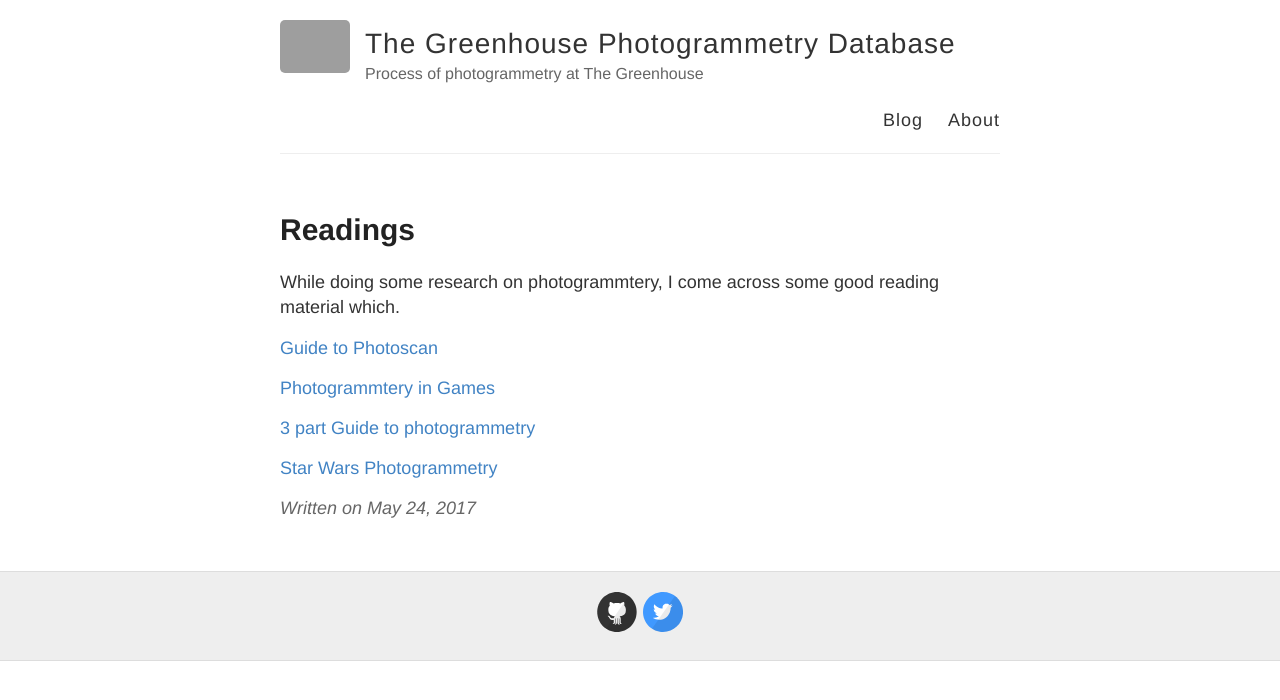
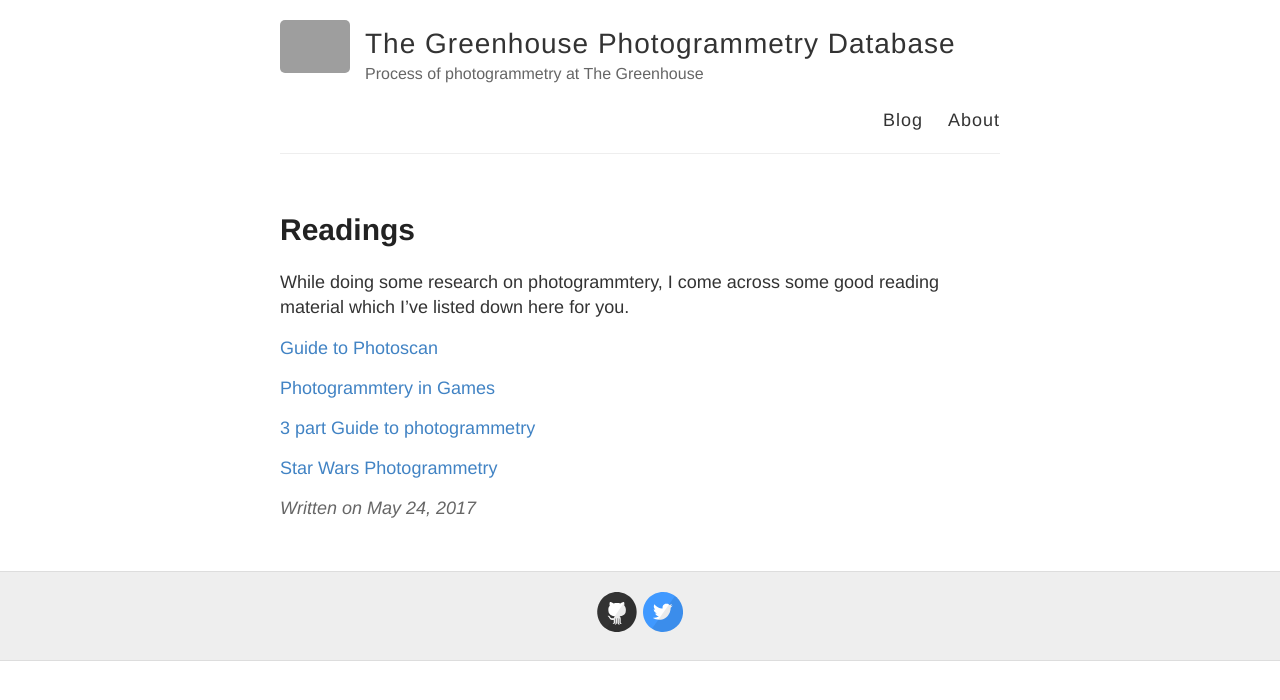
Before and after one commit to burnedsap/greenphoto, a Jekyll site: the page built from _posts/2017-5-24-Readings and Links.md, in a window 1280 px wide. Shown: the top 700 px of the page. Built offline with Jekyll 4.4.1, drawn with Linux system fonts in a browser that asks for light colours; grey boxes are pictures that could not be loaded.

Commit message:
finished the sentence

```diff
--- a/_posts/2017-5-24-Readings and Links.md
+++ b/_posts/2017-5-24-Readings and Links.md
@@ -3,7 +3,7 @@ layout: post
 title: Readings
 ---
 
-While doing some research on photogrammtery, I come across some good reading material which.
+While doing some research on photogrammtery, I come across some good reading material which I've listed down here for you.
 
 [Guide to Photoscan](http://bertrand-benoit.com/blog/the-poor-mans-guide-to-photogrammetry/ "Guide to Photoscan")
 
```
